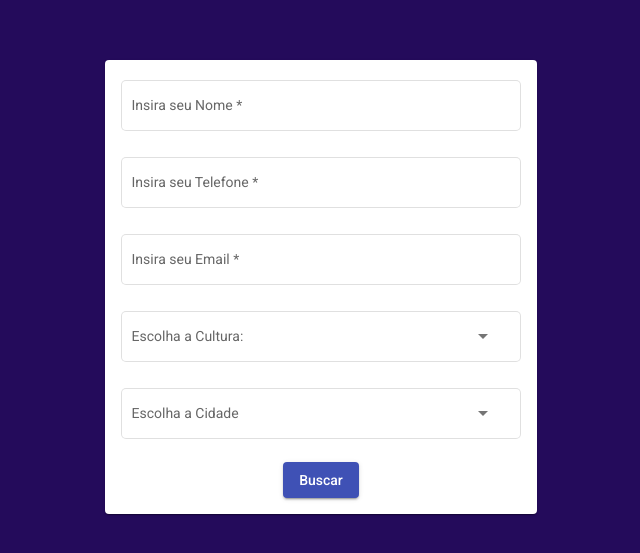
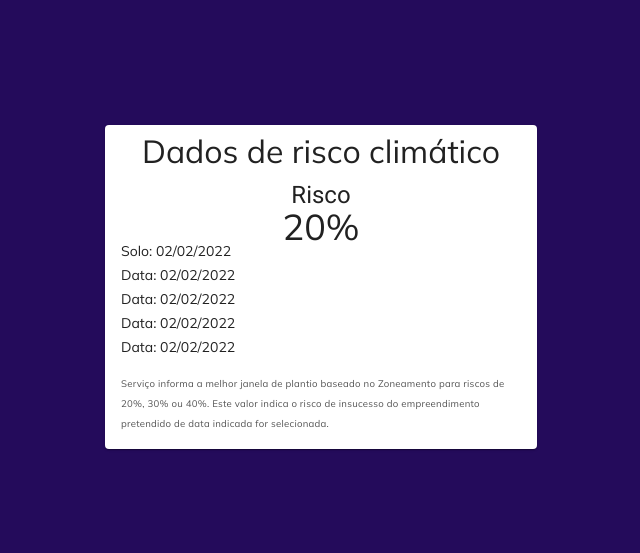
Before and after one commit to carlooshh/carlooshh.github.io, an Angular app: page /home in a window 1280 px wide. Shown: the part 113-666 px from the top of the page, without its empty margins (319-959 px from the left). Built offline with nearby package versions, Linux system fonts and the light colour scheme.

Commit message:
:construction: risk data.

```diff
--- a/src/app/app.module.ts
+++ b/src/app/app.module.ts
@@ -7,13 +7,13 @@ import { BrowserAnimationsModule } from '@angular/platform-browser/animations';
 import { HttpClientModule } from '@angular/common/http';
 import { HomeComponent } from './home/home.component';
 
-import { MatSelectModule }from '@angular/material/select'
+import { MatSelectModule } from '@angular/material/select';
 import { LoginComponent } from './login/login.component';
 import { ReactiveFormsModule } from '@angular/forms';
 import { MatCardModule } from '@angular/material/card';
 import { MatFormFieldModule } from '@angular/material/form-field';
 import { MatInputModule } from '@angular/material/input';
-
+import { MatProgressSpinnerModule } from '@angular/material/progress-spinner';
 
 @NgModule({
   declarations: [AppComponent, HomeComponent, LoginComponent],
@@ -28,6 +28,7 @@ import { MatInputModule } from '@angular/material/input';
     MatInputModule,
     MatButtonModule,
     MatSelectModule,
+    MatProgressSpinnerModule,
   ],
   providers: [],
   bootstrap: [AppComponent],
--- a/src/app/home/home.component.css
+++ b/src/app/home/home.component.css
@@ -38,13 +38,31 @@ form {
   align-items: center;
 }
 
-.coluna_container{
+.coluna_container {
   max-width: 95%;
   padding: 0%;
   justify-content: center;
   width: 100%;
   padding: 0%;
 }
-h3{
+h3 {
   justify-content: start;
 }
+
+.risk-data {
+  font-family: "Mulish";
+  font-size: 2rem;
+}
+
+.risk-data-info {
+  margin-top: 16px;
+  font-family: "Mulish";
+  font-size: 0.6rem;
+  color: #545454;
+  letter-spacing: 0.25px;
+}
+
+.risk-data-label {
+  margin-top: 4px;
+  font-family: "Mulish";
+}
--- a/src/app/home/home.component.html
+++ b/src/app/home/home.component.html
@@ -1,5 +1,6 @@
 <div class="main-container">
-  <mat-card>
+  <!-- <mat-spinner *ngIf="isLoading"></mat-spinner>
+  <mat-card *ngIf="!isLoading && !riskResult">
     <mat-card-content>
       <form [formGroup]="searchForm">
         <mat-form-field appearance="outline">
@@ -48,5 +49,47 @@
         </button>
       </form>
     </mat-card-content>
+  </mat-card> -->
+
+  <mat-card>
+    <div class="risk-data">Dados de risco climático</div>
+    <mat-card-content>
+      <div
+        style="
+          display: flex;
+          flex-direction: row;
+          justify-content: center;
+          margin-top: 24px;
+          font-size: 24px;
+        "
+      >
+        Risco
+      </div>
+      <div
+        style="
+          display: flex;
+          flex-direction: row;
+          justify-content: center;
+          margin-top: 12px;
+          font-size: 36px;
+        "
+        class="risk-data"
+      >
+        20%
+      </div>
+
+      <div class="risk-data-label">Solo: <span>02/02/2022</span></div>
+      <div class="risk-data-label">Data: <span>02/02/2022</span></div>
+      <div class="risk-data-label">Data: <span>02/02/2022</span></div>
+      <div class="risk-data-label">Data: <span>02/02/2022</span></div>
+      <div class="risk-data-label">Data: <span>02/02/2022</span></div>
+
+      <div class="risk-data-info">
+        Serviço informa a melhor janela de plantio baseado no Zoneamento para
+        riscos de 20%, 30% ou 40%. Este valor indica o risco de insucesso do
+        empreendimento pretendido de data indicada for selecionada.
+      </div>
+      <div></div>
+    </mat-card-content>
   </mat-card>
 </div>
--- a/src/app/home/home.component.ts
+++ b/src/app/home/home.component.ts
@@ -17,7 +17,9 @@ export class HomeComponent implements OnInit {
   searchForm: FormGroup;
   cultures = culturesMock;
   city = citiesMock;
-  auxiliar = {};
+  isLoading = false;
+  riskResult = null;
+
   constructor(
     private _fb: FormBuilder,
     private embrapaService: EmbrapaService
@@ -31,13 +33,15 @@ export class HomeComponent implements OnInit {
     });
   }
 
-  search() {
-    let resp = this.embrapaService.getRisks(
+  async search() {
+    this.isLoading = true;
+    this.riskResult = await this.embrapaService.getRisks(
       this.searchForm.controls['culture'].value,
       this.searchForm.controls['city'].value
     );
-    console.log('sem data: ' + resp);
-    console.log('com data: ' + Object.values(resp));
+
+    console.log(this.riskResult);
+    this.isLoading = false;
   }
   ngOnInit(): void {
     localStorage.setItem('users', JSON.stringify(users));
--- a/src/app/services/embrapa.service.ts
+++ b/src/app/services/embrapa.service.ts
@@ -56,7 +56,6 @@ export class EmbrapaService {
       )
       .toPromise()
       .then((res) => {
-        console.log('GET RISKS', res);
         return res;
       })
       .catch((err) => {
--- a/src/styles.css
+++ b/src/styles.css
@@ -1,159 +1,20 @@
 /* You can add global styles to this file, and also import other style files */
 
-html, body { height: 100%; }
-body { margin: 0; font-family: Roboto, "Helvetica Neue", sans-serif; }
+html,
+body {
+  height: 100%;
+}
+body {
+  margin: 0;
+  font-family: Roboto, "Helvetica Neue", sans-serif;
+}
 /* @import '~@swimlane/ngx-datatable/release/themes/material.css'; */
 
-@import '~@angular/material/prebuilt-themes/indigo-pink.css';
+@import "~@angular/material/prebuilt-themes/indigo-pink.css";
 
-/* You can add global styles to this file, and also import other style files */
-/* // Roboto Slab from Google Fonts */
-mat-drawer-content {
-  min-height: 100vh !important;
-  height: 100vh !important;
+@font-face {
+  font-family: "Mulish";
+  font-style: normal;
+  src: url("assets/fonts/Mulish/Mulish-VariableFont_wght.ttf")
+    format("truetype");
 }
-html,
-body {
-  width: 100%;
-  height: 100%;
-}
-
-.main-box {
-  margin: 20px;
-}
-
-.background-primary {
-  background-color: #8cc63f;
-}
-
-.background-accent {
-  background-color: #ffffff;
-}
-
-.background-body {
-  background-color: #f4f3fd;
-}
-
-.body-font {
-  font-family: 'Roboto Slab';
-  font-size: 1.1rem;
-}
-.large-font {
-  font-family: 'Roboto Slab';
-  font-size: 1.3rem;
-}
-.body-font-strong {
-  font-family: 'Roboto Slab';
-  font-weight: bold;
-  font-size: 1.1rem;
-}
-.large-font-strong {
-  font-family: 'Roboto Slab';
-  font-weight: bold;
-  font-size: 1.3rem;
-}
-.body-font-primary {
-  font-family: 'Roboto Slab';
-  font-size: 1.1rem;
-  color: #8cc63f;
-}
-
-.large-font-primary {
-  font-family: 'Roboto Slab';
-  font-size: 1rem;
-  color: #8cc63f;
-  font-weight: bold;
-}
-
-.custom-raised-button {
-  font-family: 'Roboto Slab';
-  font-size: 1rem;
-  font-weight: bold;
-  color: #1147dd;
-  text-decoration: solid;
-  border: white;
-  border-radius: 5px;
-}
-
-.custom-raised-button-2 {
-  font-family: 'Roboto Slab';
-  font-size: 1rem;
-  font-weight: bold;
-  background-color: #193feb;
-  color: #ffffff;
-}
-
-.custom-chip-list {
-  background-color: #8cc63f;
-}
-
-
-.custom-chip {
-  color: #8cc63f;
-}
-
-.card-cancel {
-  background-color: #ffffff;
-  max-height: 200px;
-  min-width: 300px;
-  margin: 20px 0px 20px 0px;
-}
-.custom-alert-success {
-  background-color:#60ad5e ;
-  color:  #fbfffc;
-}
-
-.custom-alert-error {
-  background-color: #ff6659
-
-  ;
-  color: #ffcccb;
-}
-
-.bg-img {
-  position: absolute;
-  left: 0;
-  top: 0;
-  right: 0;
-  bottom: 0;
-  z-index: -1;
-  background-position: center;
-  background-size: cover;
-  background-attachment: fixed;
-}
-h3 {
-  font-family: 'Roboto Slab';
-}
-h1 {
-  color: #fafafa;
-  font-family: Roboto, Oxygen, Ubuntu, Cantarell, 'Open Sans', 'Helvetica Neue',
-    sans-serif;
-}
-
-.login-card {
-  max-width: 400px;
-}
-.input-form-field .mat-form-field-infix {
-  max-width: 140px !important;
-}
-
-.example-container {
-  display: flex;
-  flex-direction: column;
-  background-color: #f4f3fd;
-}
-
-.ngx-datatable.material.single-selection .datatable-body-row.active,
-.ngx-datatable.material.single-selection
-  .datatable-body-row.active
-  .datatable-row-group,
-.ngx-datatable.material.multi-selection .datatable-body-row.active,
-.ngx-datatable.material.multi-selection
-  .datatable-body-row.active
-  .datatable-row-group,
-.ngx-datatable.material.multi-click-selection .datatable-body-row.active,
-.ngx-datatable.material.multi-click-selection
-  .datatable-body-row.active
-  .datatable-row-group {
-  background-color: #8cc63f !important;
-}
```
